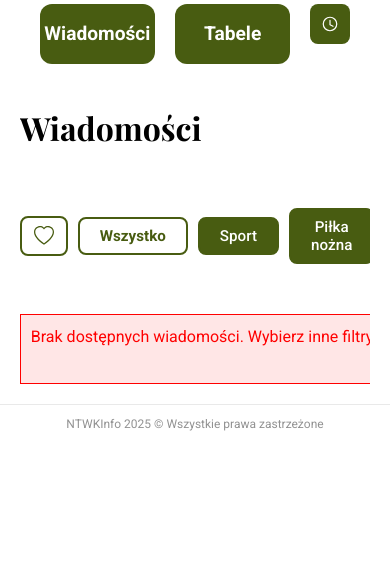
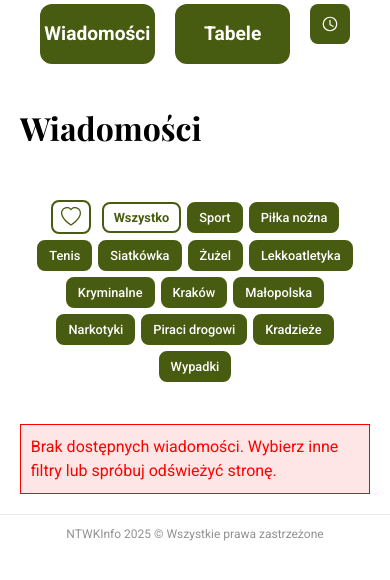
Before and after one commit to MrN1co/NTwKInfo, a Flask app: page /news/news in a window 390 px wide. Shown: the part 147-727 px from the top of the page. Run offline with Flask 3, Linux system fonts and the light colour scheme; a user stored in the database is signed in; data that the repository does not hold is empty.

Commit message:
poprawa stylu tagów

```diff
--- a/static/css/news.css
+++ b/static/css/news.css
@@ -295,6 +295,7 @@ body.news-page .main-content {
     margin: 20px 0;
     justify-content: center;
     align-items: center;
+    flex-wrap: wrap;
 }
 
 .save-tags-btn {
@@ -348,6 +349,43 @@ body.news-page .main-content {
     color: var(--color-primary);
     border-color: var(--color-primary);
     font-weight: 600;
+}
+
+/* Responsywność dla tagów na mobilach */
+@media (max-width: 992px) {
+    .tag-filters {
+        flex-wrap: wrap;
+        gap: 8px;
+        margin: 15px 0;
+    }
+
+    .tag-btn {
+        padding: 6px 14px;
+        font-size: 0.85rem;
+    }
+
+    .save-tags-btn {
+        padding: 6px 10px;
+    }
+}
+
+@media (max-width: 768px) {
+    .tag-filters {
+        gap: 6px;
+        margin: 12px 0;
+        padding: 0 10px;
+    }
+
+    .tag-btn {
+        padding: 6px 10px;
+        font-size: 0.8rem;
+        flex: 0 0 auto;
+    }
+
+    .save-tags-btn {
+        padding: 5px 8px;
+        margin-right: 5px;
+    }
 }
 
 /* Odstępy między wiadomościami */
```
Also changed, not shown: app.db.
